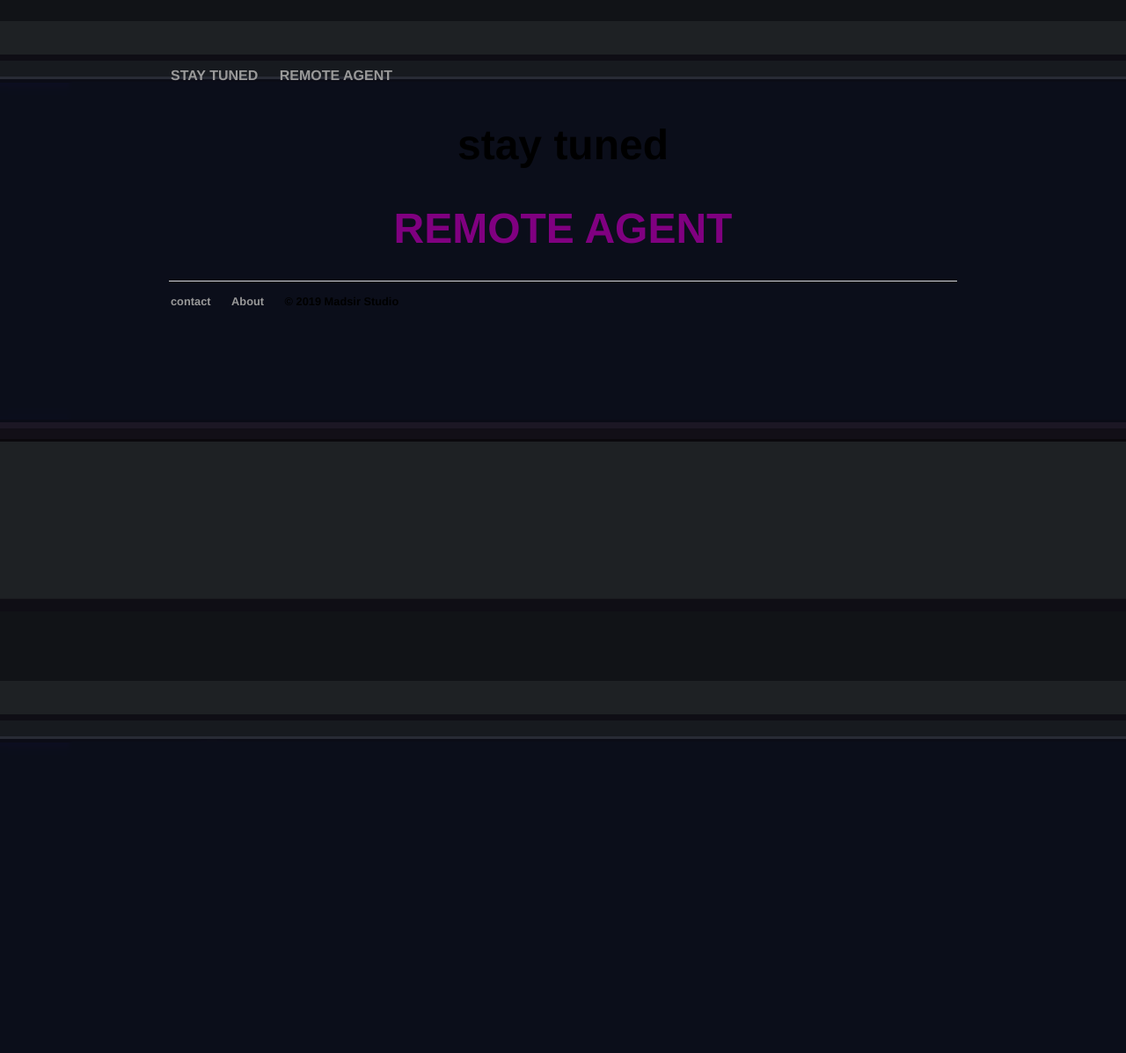
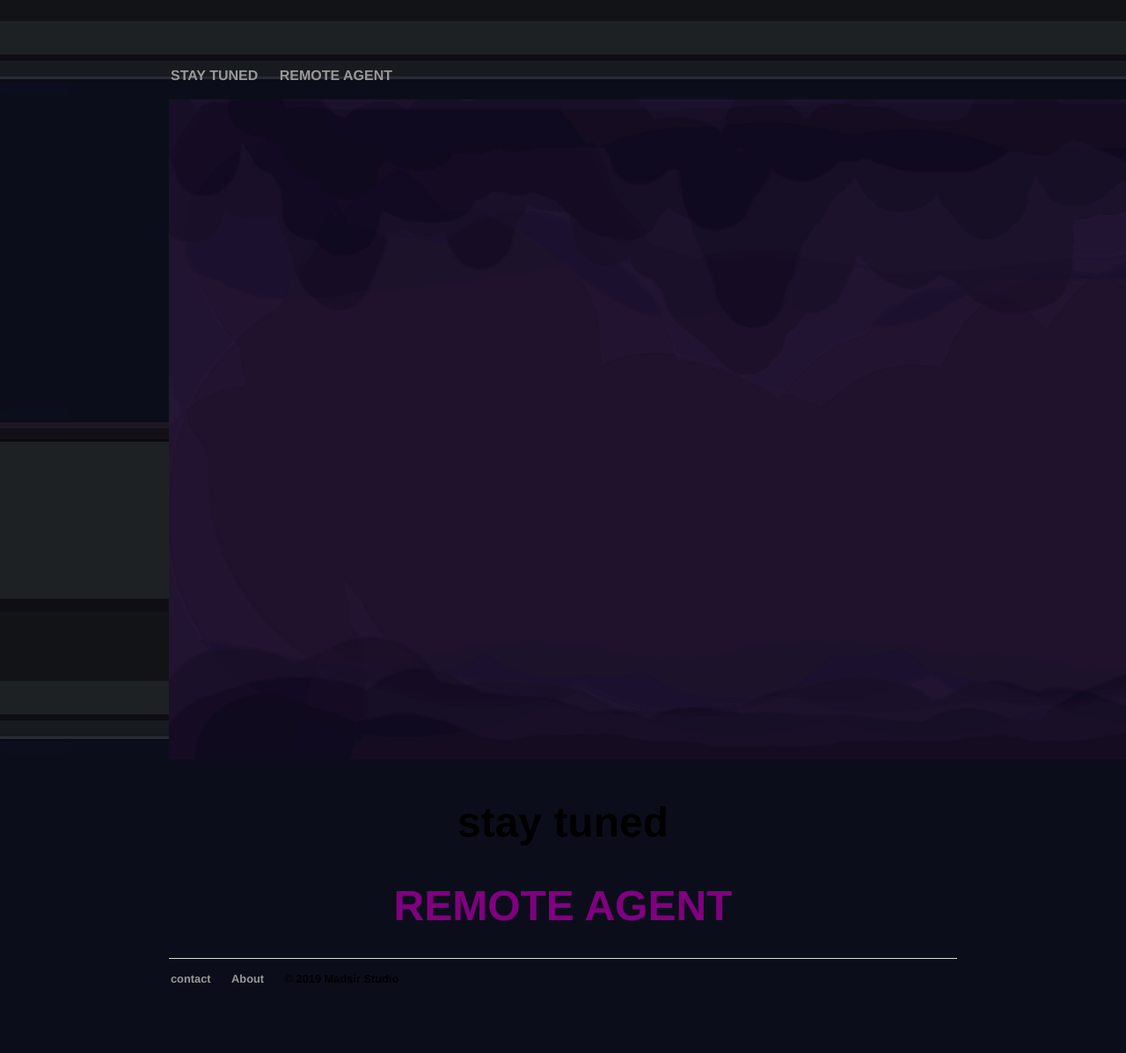
Before and after one commit to Madsir/madsirstudio.github.io, a Jekyll site: the page built from index.html, in a window 1280 px wide. Shown: the whole page at 88% size. Built offline with Jekyll 4.4.1, drawn with Linux system fonts in a browser that asks for light colours; before the commit the page ends 900 px from its top, so only the background shows below that.

Commit message:
Update index.html

```diff
--- a/index.html
+++ b/index.html
@@ -2,7 +2,9 @@
 layout: default
 title: Madsir Studio
 ---
-
+<header class="main-header" role="banner">
+  <img src="/Assets/top.png" alt="Madsir Studio"/>
+</header>
 <BODY>
 <CENTER>
 	<H2>stay tuned</H2>
```
